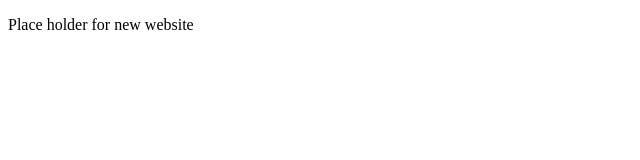
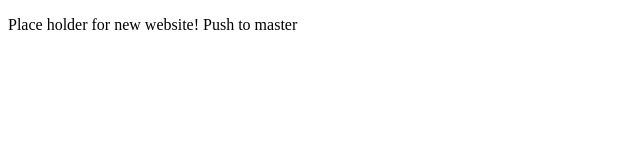
Before and after one commit to edwardgale/galesoftware.net, a plain HTML site: page index.html in a window 1280 px wide. Shown: the whole page, without its empty margins (0-640 px from the left). Drawn offline with Linux system fonts and the light colour scheme.

Commit message:
Initial load

```diff
--- a/index.html
+++ b/index.html
@@ -4,6 +4,6 @@
     <title>Gale Software</title>
   </head>
   <body>
-    <p>Place holder for new website</p>
+    <p>Place holder for new website! Push to master</p>
   </body>
 </html>
```
Also changed, not shown: 1 other file.
